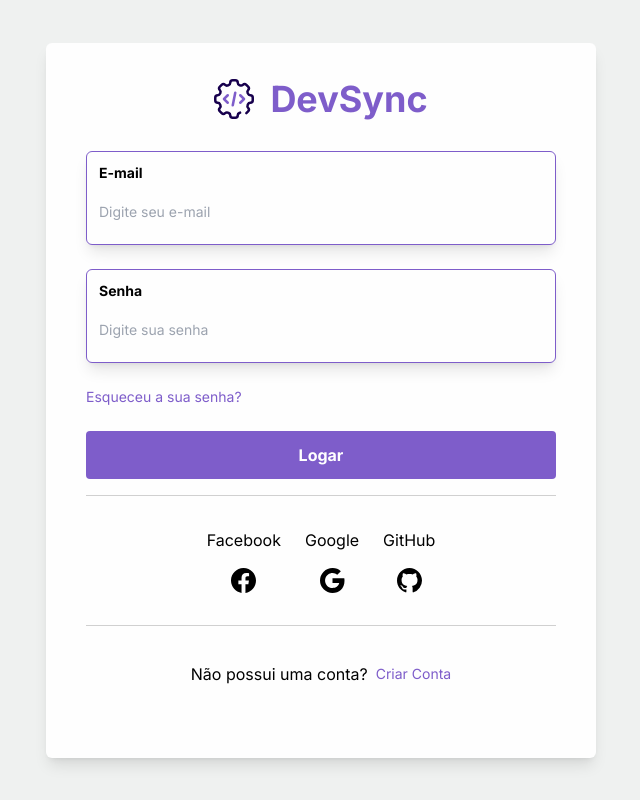
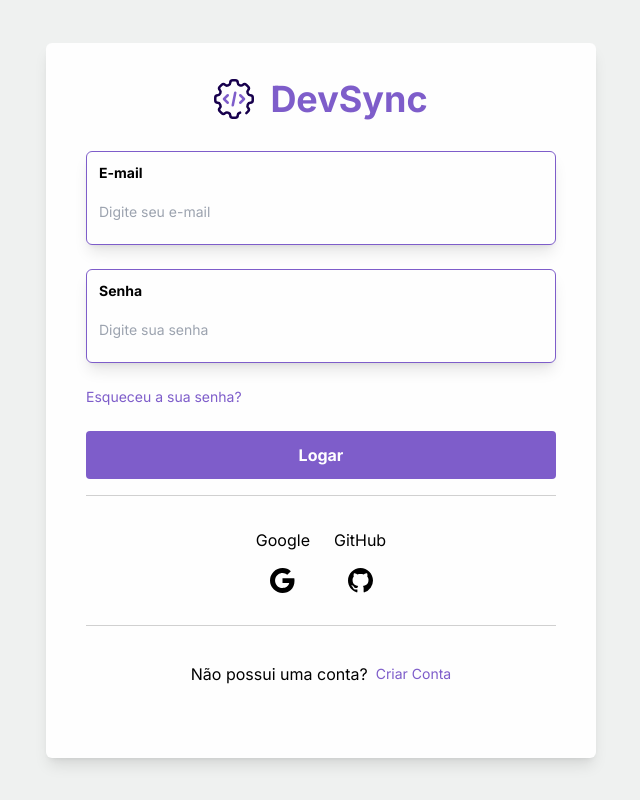
Before and after one commit to matheus98rocha/devsync, a Next.js app: page / in a window 1280 px wide. Shown: the whole page, without its empty margins (319-959 px from the left). Built offline with nearby package versions, Linux system fonts and the light colour scheme; no server answers; what tailwindcss-animated would draw is missing.

Commit message:
fix: Facebook icon deleted ✅

```diff
--- a/src/app/ui/layout/auth/components/social-media-icons/social-media-icons.components.tsx
+++ b/src/app/ui/layout/auth/components/social-media-icons/social-media-icons.components.tsx
@@ -7,11 +7,6 @@ import { signIn } from 'next-auth/react'
 function SocialMediaIcons({}) {
   const iconsData = React.useMemo(
     () => [
-      {
-        label: 'Facebook',
-        icon: <BS.BsFacebook size={25} />,
-        onClickIcon: () => {},
-      },
       {
         label: 'Google',
         icon: <BS.BsGoogle size={25} />,
```
